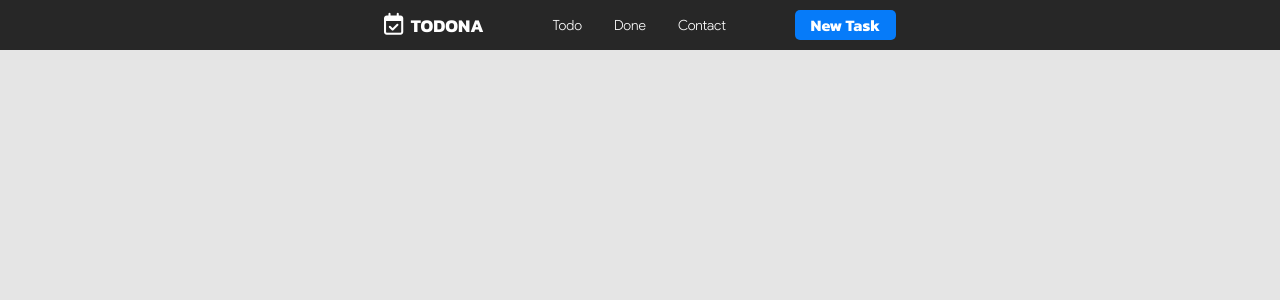
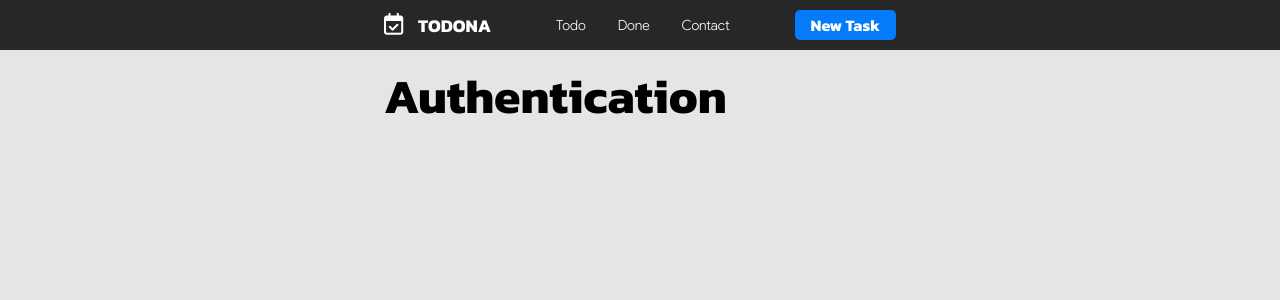
Before and after one commit to j4m3ee/Learn_Frontend, a React (Create React App) app: page /auth in a window 1280 px wide. Shown: the top 300 px of the page. Built offline with nearby package versions, Linux system fonts and the light colour scheme; a web font is replaced by a local one.

Commit message:
update route

```diff
--- a/src/App.js
+++ b/src/App.js
@@ -1,6 +1,6 @@
 import React from 'react'
 import TestApi from "./TestApi"
-import {BrowserRouter as Router,Switch,Route} from 'react-router-dom'
+import {BrowserRouter as Router,Switch,Route, Redirect} from 'react-router-dom'
 import TodoPage from './container/todoPage'
 import CreatePage from './container/createPage'
 import TestPage from './container/testPage'
@@ -9,6 +9,7 @@ import "./App.css"
 import DonePage from './container/donePage'
 import ContactPage from './container/contactPage'
 import HomePage from './container/homePage'
+import AuthPage from './container/authPage'
 
 function App() {
   return (
@@ -23,6 +24,8 @@ function App() {
           <Route exact path="/create" component={CreatePage}/>
           <Route exact path="/done" component={DonePage}/>
           <Route exact path="/contact" component={ContactPage}/>
+          <Route exact path="/auth" component={AuthPage}/>
+          <Redirect to="/"/>
         </Switch>
       </Router>
     </div>
--- a/src/components/navbar/index.js
+++ b/src/components/navbar/index.js
@@ -1,27 +1,27 @@
-import React, { useState } from 'react'
+import React, { useState,useEffect } from 'react'
 import {Link} from 'react-router-dom'
 import './navbar.css'
 
 export default function Navbar() {
     const [mode,setMode] = useState(0)
 
-    useState(()=>{
+    useEffect(()=>{
         setMode(window.location.pathname)
-    })
+    },[mode])
 
     return(
         <div className="navbar">
             <div className="content">
-                <Link to="/" className="brand">
+                <Link to="/" className="brand" onClick={()=>setMode(3)}>
                     <i className="far fa-calendar-check" style={{fontSize:"22px"}}></i>
-                    &nbsp;&nbsp;TODONA
+                    &nbsp;&nbsp;&nbsp;&nbsp;TODONA
                 </Link>
                 <div className="link-page">
-                    <Link to="/todo" onClick={()=>setMode(0)} style={mode==="/"?{color:"#009BFF"}:null}>Todo</Link>
+                    <Link to="/todo" onClick={()=>setMode(0)} style={mode==="/todo"?{color:"#009BFF"}:null}>Todo</Link>
                     <Link to="/done" onClick={()=>setMode(1)} style={mode === "/done" ? {color:"#009BFF"}:null}>Done</Link>
                     <Link to="/contact" onClick={()=>setMode(2)} style={mode === "/contact" ? {color: "#009BFF"}:null}>Contact</Link>
                 </div>
-                <Link to="/create"><button className="create-button">New Task</button></Link>
+                <Link to="/create" onClick={()=>setMode(3)}><button className="create-button">New Task</button></Link>
             </div>
         </div>
     )
--- /dev/null
+++ b/src/container/authPage.js
@@ -0,0 +1,10 @@
+import React from 'react'
+import './index.css'
+
+export default function AuthPage(){
+    return(
+        <div className="AuthPage">
+            <h1>Authentication</h1>
+        </div>
+    )
+}
--- a/src/container/contactPage.js
+++ b/src/container/contactPage.js
@@ -7,7 +7,7 @@ export default function ContactPage() {
             <h1 style={{ fontSize: "48px", margin: "0.5rem 0" }}>Contact</h1>
             <div className="card-container" >
                 <div className="info">
-                    <h2>My name is snap!!</h2>
+                    <h2>My name is Snap!!</h2>
                     <div style={{ backgroundColor: "#c8c8c8", width: "25vw", height: "1px", margin: "1rem 0" }}></div>
                     <p>Email : j4m3ee01@gmail.com</p>
                     <p>Tel : 098-696-8769</p>
@@ -18,7 +18,7 @@ export default function ContactPage() {
                 </div>
             </div>
             <div className="gif-container">
-                <div class="contact">
+                <div className="contact">
                     <a href="https://www.instagram.com/ijame.srw">
                         <img class="item-m" alt="Surawit | Instagram" src="https://github.com/j4m3ee/j4m3ee.github.io/blob/gh-pages/assets/instagram.gif?raw=true" />
                     </a>
--- a/src/container/index.css
+++ b/src/container/index.css
@@ -21,6 +21,11 @@
 
 .ContactPage .card-container:hover{
     padding: 2.5rem;
+}
+
+.AuthPage h1{
+    font-Size: 48px;
+    margin: 0.5rem 0;
 }
 
 .TodoPage h1{
```
